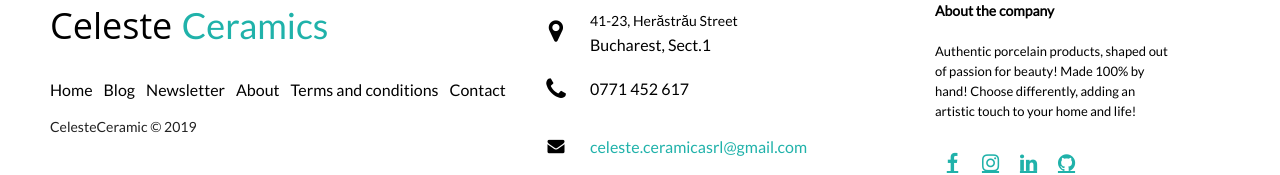
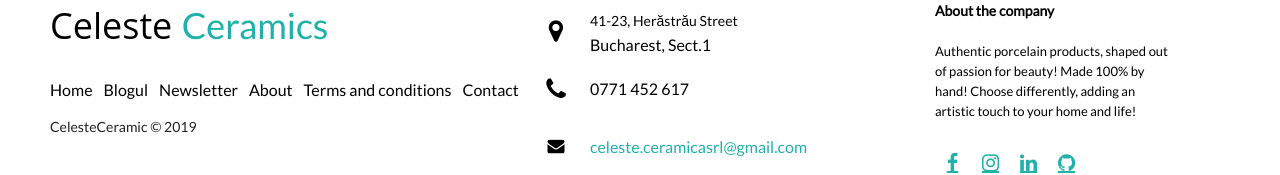
Before and after one commit to IoanaPedroo/Celeste-Ceramic, a React (Create React App) app: page / in a window 1280 px wide. Shown: the part 694-869 px from the top of the page. Built offline with nearby package versions, Linux system fonts and the light colour scheme.

Commit message:
testing push request

```diff
--- a/src/Components/Footer.tsx
+++ b/src/Components/Footer.tsx
@@ -12,7 +12,7 @@ function Footer(){
                 <p className="footer-links">
                     <a href="/" className="link-1">Home</a>
 
-                    <a href="/blog">Blog</a>
+                    <a href="/blog">Blogul</a>
 
                     <a href="/newsletter">Newsletter</a>
 
```
